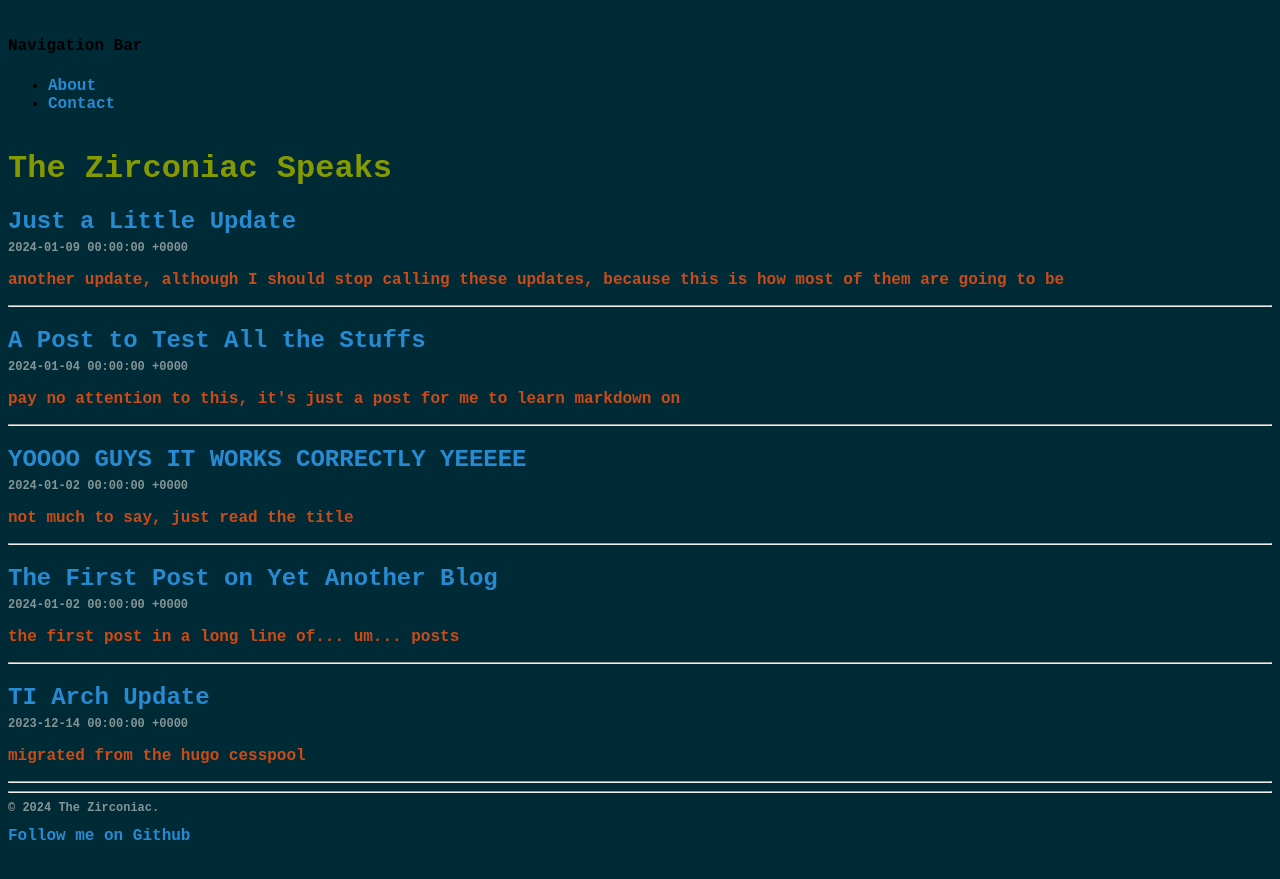
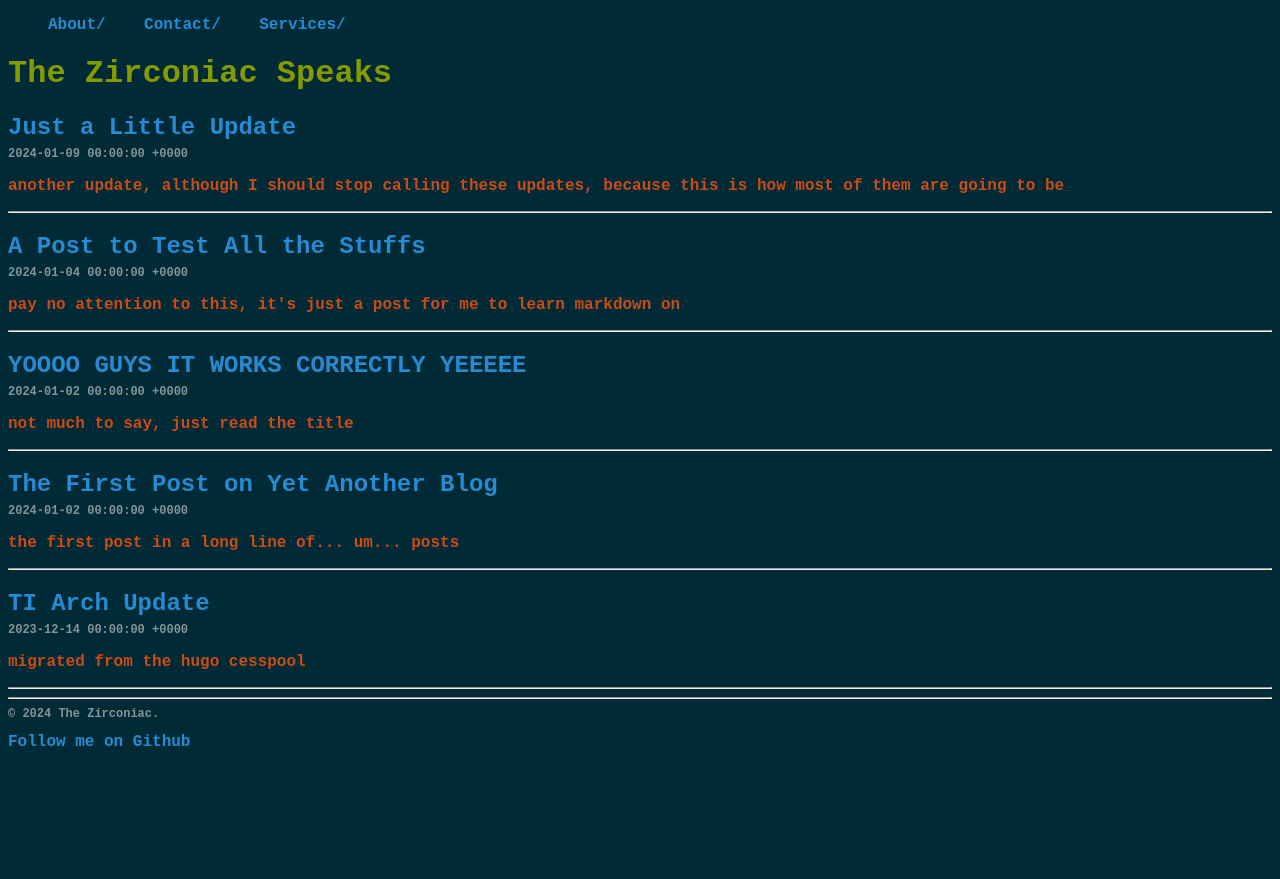
Before and after one commit to ZirconiaCubed3v2/ZirconiaCubed3v2.github.io, a Jekyll site: the page built from index.html, in a window 1280 px wide. Shown: the top 879 px of the page. Built offline with Jekyll 4.4.1, drawn with Linux system fonts in a browser that asks for light colours; some web fonts are replaced; the list of posts is cut into pages by our own code.

Commit message:
trying out some navbar stuff

```diff
--- a/_layouts/default.html
+++ b/_layouts/default.html
@@ -6,27 +6,19 @@
   <head>
     <link rel="icon" type="image/jpg" href="favicon.jpg">
     <link rel="stylesheet" type="text/css" href="/css/style.css">
-    <title>{{ site.name }}</title
+    <title>{{ site.name }}</title>
     <link rel="alternate" type="application/rss+xml" title="{{ site.title }}" href="{{ site.url }}/feed.xml">
     <link rel="preconnect" href="https://fonts.googleapis.com">
     <link rel="preconnect" href="https://fonts.gstatic.com" crossorigin>
     <link href="https://fonts.googleapis.com/css2?family=Zeyada&display=swap" rel="stylesheet">
-    <p>
+
+    <ul class="navbar" style="list-style:none;">
+      <li style="display:inline-block;"><a href="/about.html">About/</a> &nbsp;&nbsp;</li>
+      <li style="display:inline-block;"><a href="/contact.html">Contact/</a> &nbsp;&nbsp;</li>
+      <li style="display:inline-block;"><a href="/services.html">Services/</a> &nbsp;&nbsp;</li>
+    </ul>
   </head>
   <body>
-
-
-      <nav>
-      <div class="heading">
-        <h4>Navigation Bar</h4>
-      </div>
-      <ul class="nav-links">
-        <li><a href="info/about.html">About</a></li>
-        <li><a href="info/contact.html">Contact</a></li>
-      </ul>
-    </nav>
-
-
       <h1><a id="sitetitle" href="/">{{ site.name }}</a></h1>
 
       {{ content }}
--- a/css/style.css
+++ b/css/style.css
@@ -11,14 +11,6 @@ p {
 a {
   color: #268bd2;
   text-decoration: none;
-}
-nav {
-  display: flex;
-  justify-content: space-around;
-  align-items: center;
-  min-height: 8vh;
-  font-family: 'Cousine', monospace;
-  display: inline-block;
 }
 #heading {
   color: #268bd2;
```
